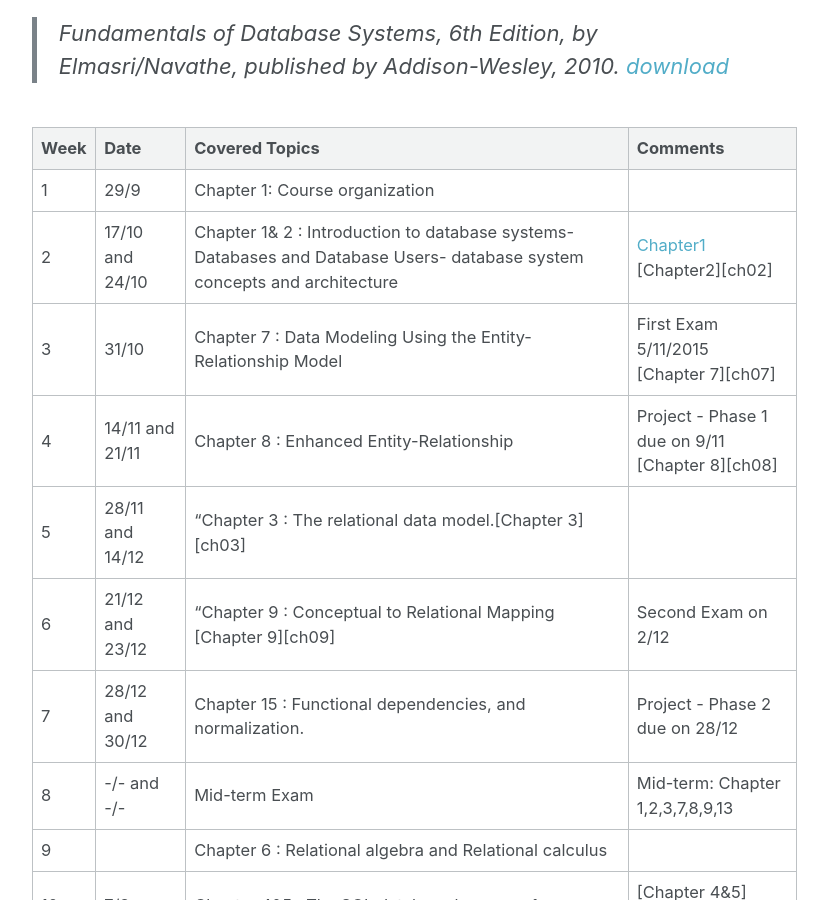
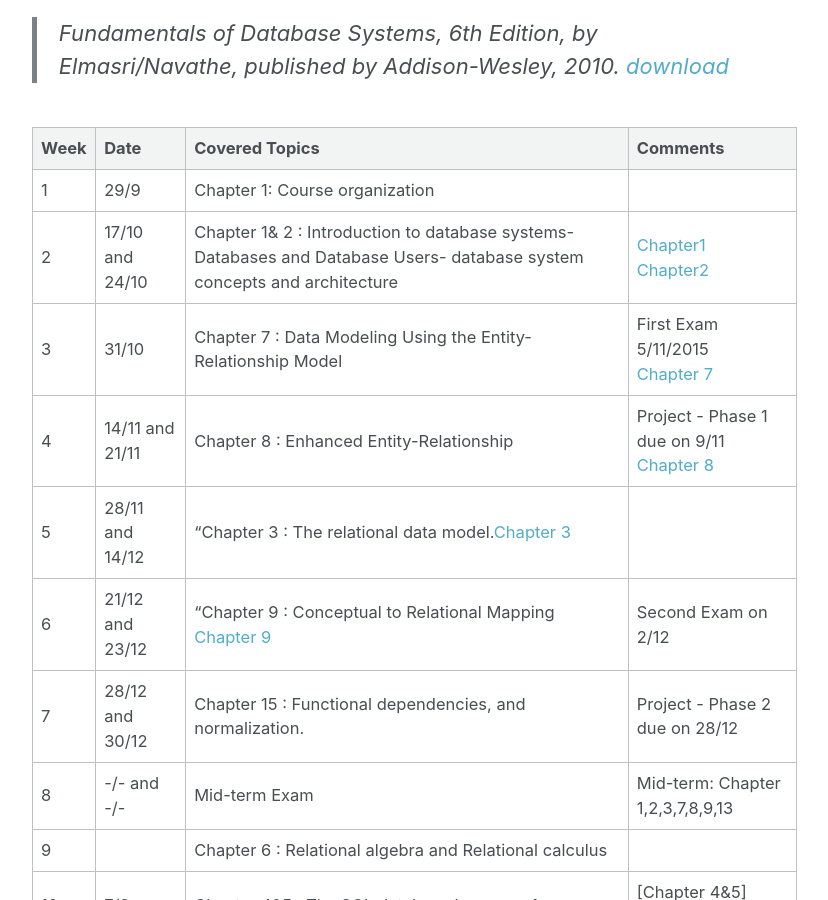
Before and after one commit to alaidi/alaidi.github.io, a Jekyll site: the page built from _posts/courses/2016-2017/2016-9-25-Database.markdown, in a window 1280 px wide and 900 px high, scrolled down 434 px. Shown: the whole window, without its empty margins (252-1080 px from the left). Built offline with Jekyll 4.4.1, drawn with Linux system fonts in a browser that asks for light colours; some of the changed lines change nothing that is shown.

Commit message:
fix link

```diff
--- a/_posts/courses/2016-2017/2016-9-25-Database.markdown
+++ b/_posts/courses/2016-2017/2016-9-25-Database.markdown
@@ -37,9 +37,9 @@ header:
 
 [Book]: http://www.uoitc.edu.iq/images/documents/informatics-institute/exam_materials/databases%20ramaz.pdf
 [ch1]: {{ site.baseurl }}/download/2016-2017/database/ch01.ppt
-[ch2]: {{ site.baseurl }}/download/2016-2017/database/ch02.ppt
-[ch3]: {{ site.baseurl }}/download/2016-2017/database/ch03.ppt
-[ch4]: {{ site.baseurl }}/download/2016-2017/database/ch04_5.ppt
-[ch7]: {{ site.baseurl }}/download/2016-2017/database/ch07.ppt
-[ch8]: {{ site.baseurl }}/download/2016-2017/database/ch08.ppt
-[ch9]: {{ site.baseurl }}/download/2016-2017/database/ch09.ppt
+[ch02]: {{ site.baseurl }}/download/2016-2017/database/ch02.ppt
+[ch03]: {{ site.baseurl }}/download/2016-2017/database/ch03.ppt
+[ch04]: {{ site.baseurl }}/download/2016-2017/database/ch04_5.ppt
+[ch07]: {{ site.baseurl }}/download/2016-2017/database/ch07.ppt
+[ch08]: {{ site.baseurl }}/download/2016-2017/database/ch08.ppt
+[ch09]: {{ site.baseurl }}/download/2016-2017/database/ch09.ppt
```
